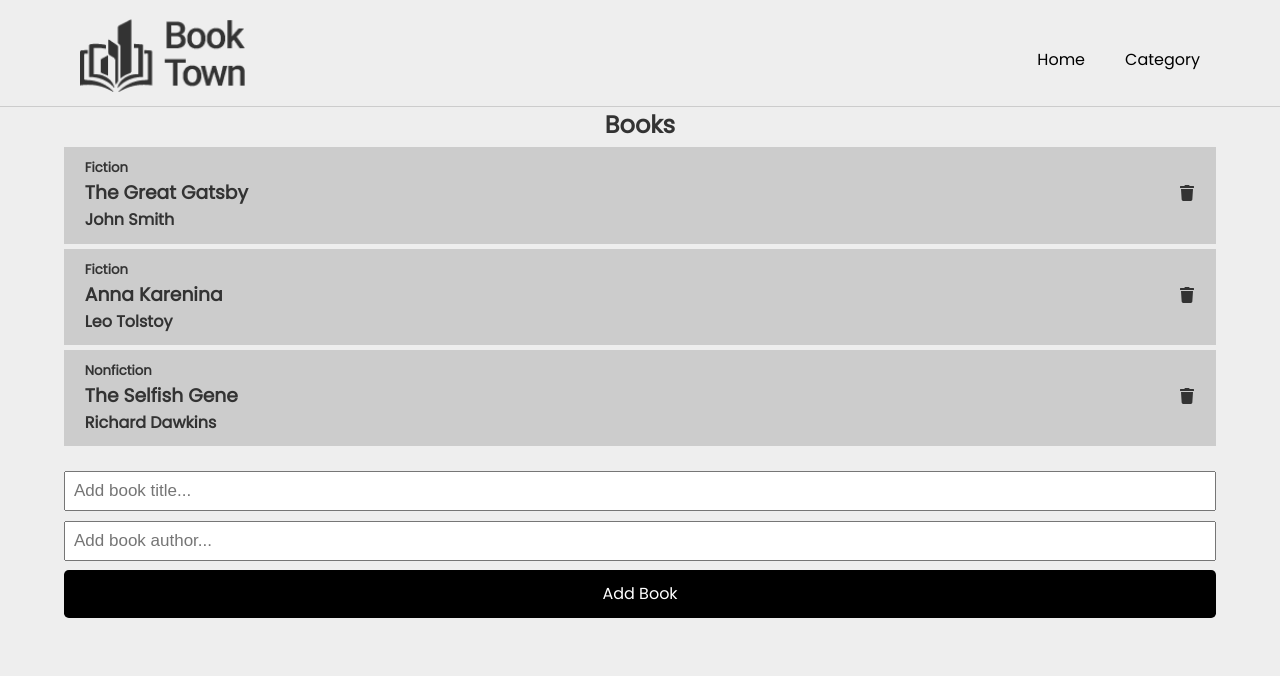
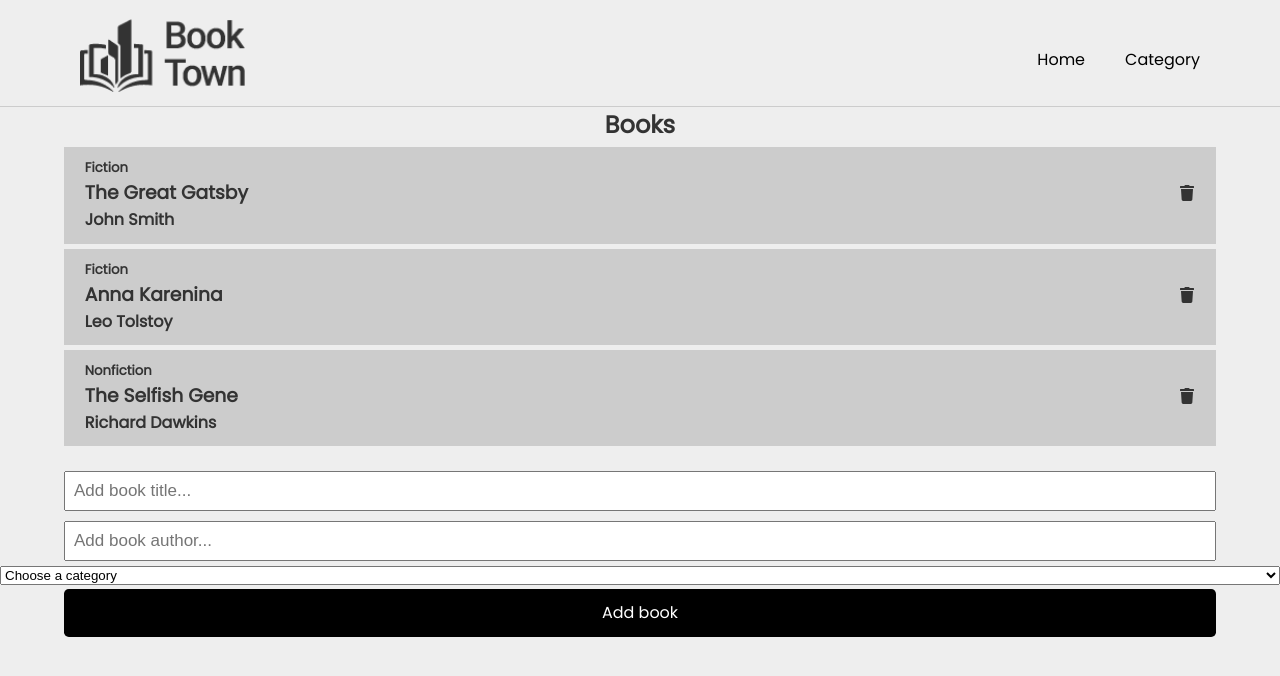
Before and after one commit to christianonoh/Booktown, a React (Create React App) app: page / in a window 1280 px wide. Shown: the top 676 px of the page. Built offline with nearby package versions, Linux system fonts and the light colour scheme.

Commit message:
Modify Book and Form components to use Button component

```diff
--- a/src/components/Book.jsx
+++ b/src/components/Book.jsx
@@ -3,6 +3,7 @@ import PropTypes from 'prop-types';
 import { FaTrash } from 'react-icons/fa';
 import { useDispatch } from 'react-redux';
 import { removeBook } from '../redux/books/booksSlice';
+import Button from './Button';
 
 const Book = ({ book }) => {
   const dispatch = useDispatch();
@@ -13,9 +14,7 @@ const Book = ({ book }) => {
         <h3>{book.title}</h3>
         <h4>{book.author}</h4>
       </div>
-      <button type="submit" className="btn-icon" onClick={() => dispatch(removeBook(book.item_id))}>
-        <FaTrash />
-      </button>
+      <Button handleClick={() => dispatch(removeBook(book.item_id))} title={<FaTrash />} className="btn-icon" />
     </div>
   );
 };
--- a/src/components/InputForm.jsx
+++ b/src/components/InputForm.jsx
@@ -1,11 +1,69 @@
-import React from 'react';
+/* eslint-disable no-unused-vars */
+import { useState } from 'react';
+import { useDispatch } from 'react-redux';
+import { v4 as uuidv4 } from 'uuid';
+import { addBook } from '../redux/books/booksSlice';
+import Button from './Button';
 
-const InputForm = () => (
-  <form className="form-control">
-    <input type="text" placeholder="Add book title..." />
-    <input type="text" placeholder="Add book author..." />
-    <button type="submit" className="btn btn-block">Add Book</button>
-  </form>
-);
+const InputForm = () => {
+  const [title, setTitle] = useState('');
+  const [author, setAuthor] = useState('');
+  const [category, setCategory] = useState('');
+  const dispatch = useDispatch();
 
+  const handleChange = (event) => {
+    const { id, value } = event.target;
+    if (id === 'book-title') {
+      setTitle(value);
+    } else if (id === 'book-author') {
+      setAuthor(value);
+    } else if (id === 'category') {
+      setCategory(value);
+    }
+  };
+
+  const handleSubmit = (event) => {
+    event.preventDefault();
+    const newBook = {
+      title,
+      item_id: uuidv4(),
+      author,
+      category,
+    };
+    dispatch(addBook(newBook));
+    setTitle('');
+    setAuthor('');
+    setCategory('');
+  };
+
+  return (
+    <form className="form-control" onSubmit={handleSubmit}>
+      <input
+        type="text"
+        id="book-title"
+        placeholder="Add book title..."
+        value={title}
+        onChange={handleChange}
+      />
+      <input
+        type="text"
+        id="book-author"
+        placeholder="Add book author..."
+        value={author}
+        onChange={handleChange}
+      />
+      <select id="category" value={category} onChange={handleChange}>
+        <option value="" disabled>
+          Choose a category
+        </option>
+        <option value="thriller">Thriller</option>
+        <option value="romance">Romance</option>
+        <option value="fiction">Fiction</option>
+        <option value="self-help">Self help</option>
+        <option value="other">Other</option>
+      </select>
+      <Button title="Add book" className="btn btn-block" />
+    </form>
+  );
+};
 export default InputForm;
```
